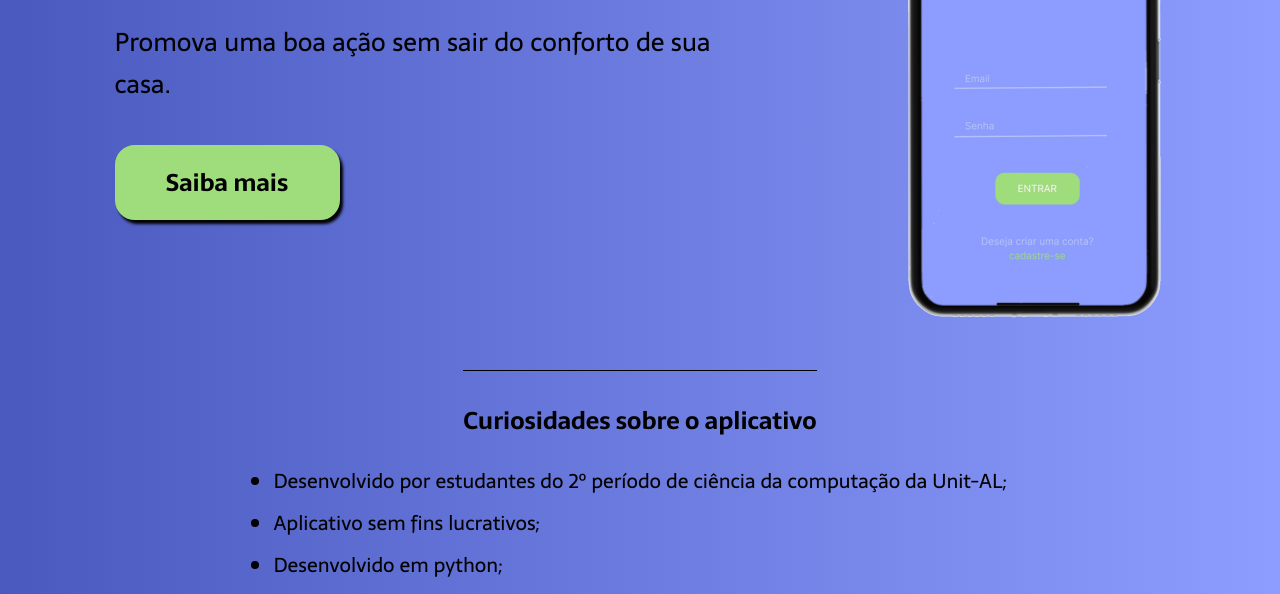
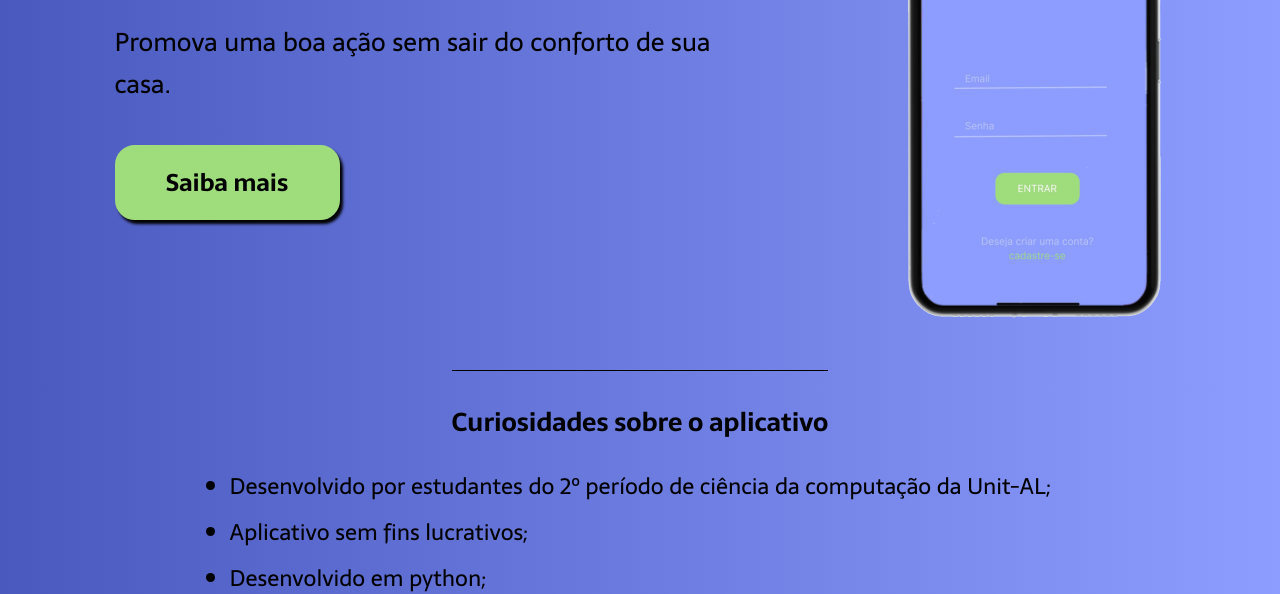
Before and after one commit to gabrielavila27/exp-extensionista, a plain HTML site: page index.html in a window 1280 px wide. Shown: the part 376-970 px from the top of the page. Drawn offline with Linux system fonts and the light colour scheme.

Commit message:
Font-size update

```diff
--- a/style.css
+++ b/style.css
@@ -102,14 +102,14 @@ body{
 .conteudo-secundario-titulo{
     border-top: 0.4px solid black;
     padding-top: 30px;
-    font: bold 1.5em 'Sarala', sans-serif;
+    font: bold 1.6em 'Sarala', sans-serif;
 }
 
 .conteudo-secundario-lista{
     display: flex;
     flex-direction: column;
     gap: 10px;
-    font: normal 1.25em 'Sarala', sans-serif;
+    font: normal 1.4em 'Sarala', sans-serif;
 }
 
 .rodape{
```
